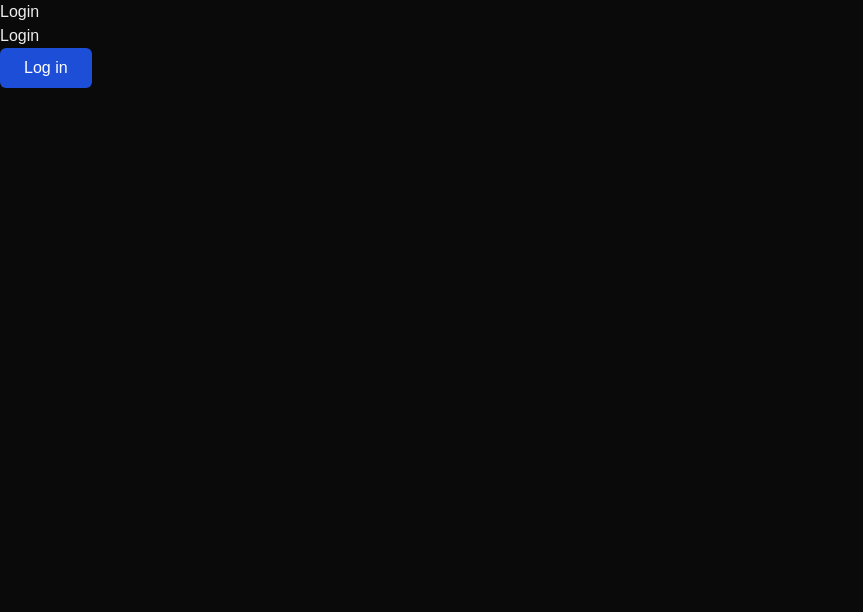
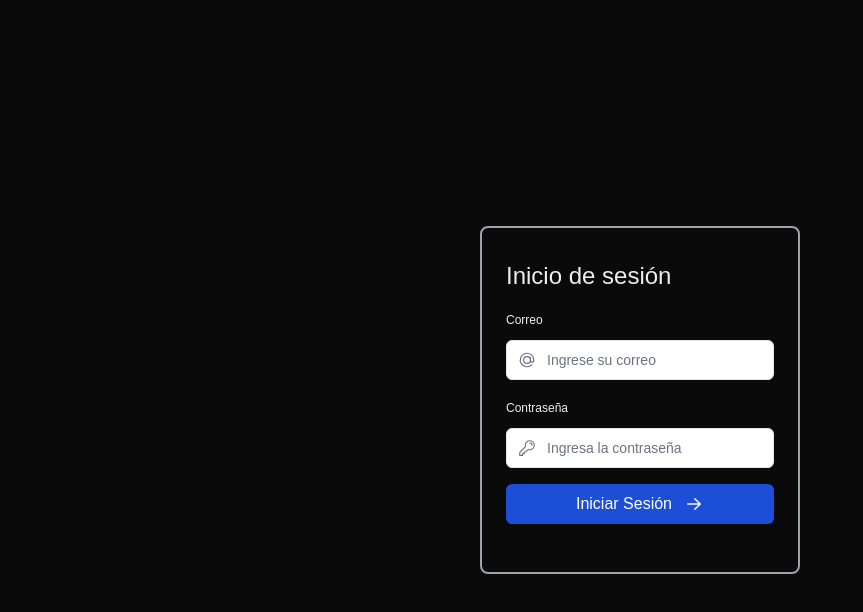
Before and after one commit to Heizahn/client_manager, a Next.js app: page /login in a window 1280 px wide. Shown: the top 612 px of the page, without its empty margins (0-863 px from the left). Built offline with nearby package versions, Linux system fonts and the light colour scheme; no server answers.

Commit message:
form login estilizado

```diff
--- a/app/login/page.tsx
+++ b/app/login/page.tsx
@@ -9,9 +9,7 @@
 		redirect('/dashboard');
 	}
 	return (
-		<div>
-			<h2>Login</h2>
-			<p>Login</p>
+		<div className='flex flex-col w-80 mx-auto justify-center h-screen'>
 			<Login />
 		</div>
 	);
--- a/components/login.tsx
+++ b/components/login.tsx
@@ -1,23 +1,94 @@
 'use client';
-export default function Login() {
-	const handlerLogin = () => {
-		fetch('/api/login', {
-			method: 'POST',
-		})
-			.then((res) => res.json())
-			.then((data) => {
-				if (data.message === 'OK') {
-					window.location.reload();
-				}
-			});
-	};
+
+import { AtSymbolIcon, KeyIcon, ExclamationCircleIcon } from '@heroicons/react/24/outline';
+import { ArrowRightIcon } from '@heroicons/react/20/solid';
+import { useFormState, useFormStatus } from 'react-dom';
+import { authenticate } from '@/lib/actions';
+
+export default function LoginForm() {
+	const [errorMessage, dispatch] = useFormState(authenticate, undefined);
+
+	return (
+		<form action={dispatch} className='space-y-3 border-2 border-gray-400 rounded-lg'>
+			<div className='flex-1 rounded-lg px-6 pb-4 pt-8'>
+				<h1 className={`mb-3 text-2xl`}>Inicio de sesión</h1>
+				<div className='w-full'>
+					<div>
+						<label
+							className='mb-3 mt-5 block text-xs font-medium '
+							htmlFor='email'
+						>
+							Correo
+						</label>
+						<div className='relative'>
+							<input
+								className='peer block w-full rounded-md border border-gray-200 py-[9px] pl-10 text-sm outline-2 text-gray-950 placeholder:text-gray-500'
+								id='email'
+								type='email'
+								name='email'
+								placeholder='Ingrese su correo'
+								required
+							/>
+							<AtSymbolIcon className='pointer-events-none absolute left-3 top-1/2 h-[18px] w-[18px] -translate-y-1/2 text-gray-500 peer-focus:text-gray-900' />
+						</div>
+					</div>
+					<div className='mt-4'>
+						<label
+							className='mb-3 mt-5 block text-xs font-medium '
+							htmlFor='password'
+						>
+							Contraseña
+						</label>
+						<div className='relative'>
+							<input
+								className='peer block w-full rounded-md border border-gray-200 py-[9px] pl-10 text-sm outline-2 text-gray-950 placeholder:text-gray-500'
+								id='password'
+								type='password'
+								name='password'
+								placeholder='Ingresa la contraseña'
+								required
+								minLength={6}
+							/>
+							<KeyIcon className='pointer-events-none absolute left-3 top-1/2 h-[18px] w-[18px] -translate-y-1/2 text-gray-500 peer-focus:text-gray-900' />
+						</div>
+					</div>
+				</div>
+				<LoginButton />
+				<div className='flex h-8 items-end space-x-1'>
+					{/* Add form errors here */}
+					<div
+						className='flex h-8 items-end space-x-1'
+						aria-live='polite'
+						aria-atomic='true'
+					>
+						{errorMessage && (
+							<>
+								<ExclamationCircleIcon className='h-5 w-5 text-red-500' />
+								<p className='text-sm text-red-500'>{errorMessage}</p>
+							</>
+						)}
+					</div>
+				</div>
+			</div>
+		</form>
+	);
+}
+
+function LoginButton() {
+	const { pending } = useFormStatus();
+
+	if (pending) {
+		setTimeout(() => {
+			location.reload();
+		}, 2000);
+	}
 	return (
 		<button
-			type='button'
-			onClick={handlerLogin}
-			className='bg-blue-700 px-6 py-2 rounded-md text-white hover:bg-blue-800'
+			className='mt-4 w-full py-2 bg-blue-700 flex flex-row items-center justify-center rounded-md text-white hover:bg-blue-800'
+			aria-disabled={pending}
 		>
-			Log in
+			<span>Iniciar Sesión</span>{' '}
+			<ArrowRightIcon className='ml-3 h-5 w-5 text-gray-50' />
 		</button>
 	);
 }
--- /dev/null
+++ b/lib/actions.ts
@@ -0,0 +1,9 @@
+export async function authenticate(prevState: string | undefined, formData: FormData) {
+	try {
+		console.log(formData);
+	} catch (error) {
+		if (error instanceof Error) {
+			return error.message;
+		}
+	}
+}
--- a/package.json
+++ b/package.json
@@ -9,6 +9,7 @@
 		"lint": "next lint"
 	},
 	"dependencies": {
+		"@heroicons/react": "^2.1.5",
 		"next": "15.0.2",
 		"react": "19.0.0-rc-02c0e824-20241028",
 		"react-dom": "19.0.0-rc-02c0e824-20241028",
```
Also changed, not shown: 1 other file (tests, documents, lock files or other folders).
